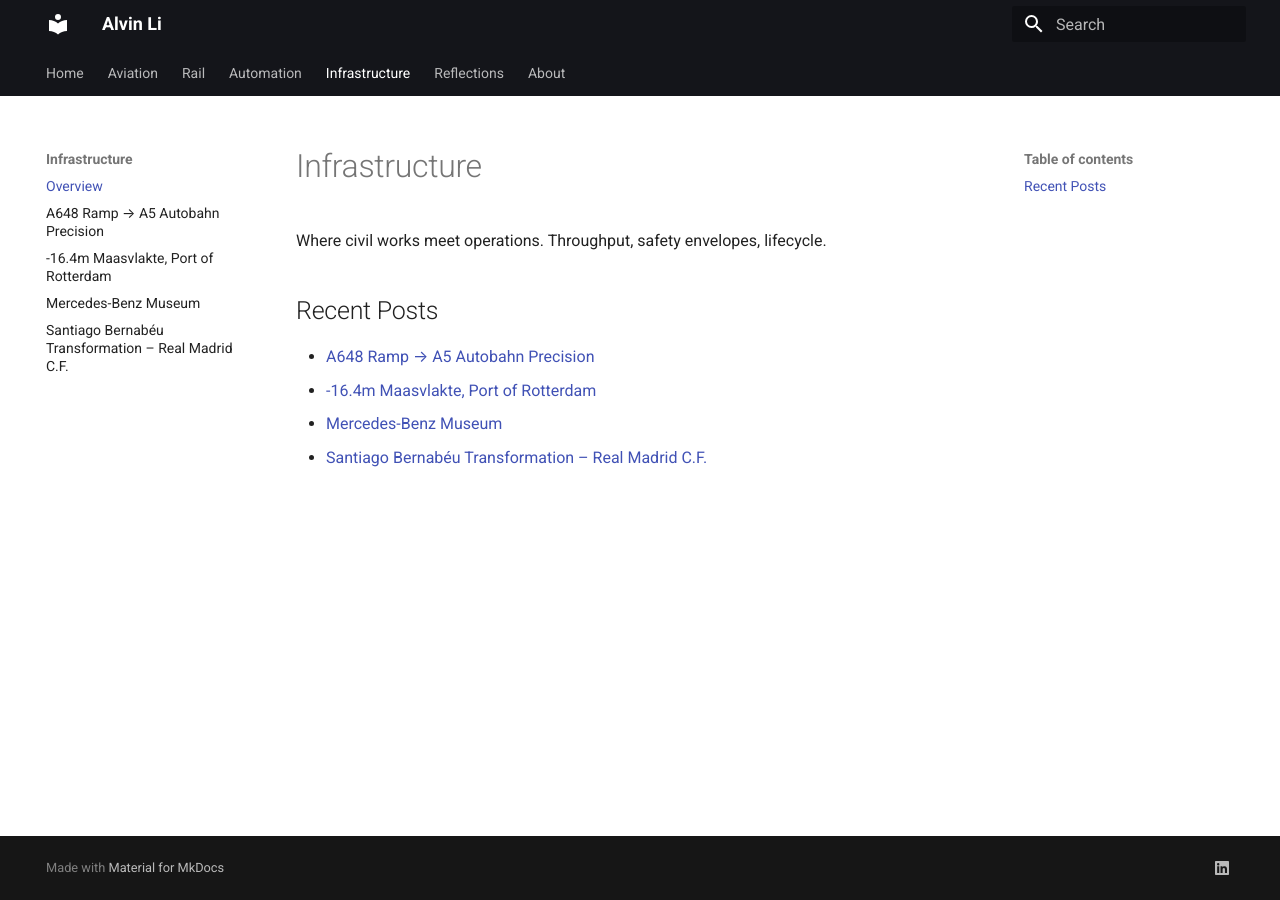
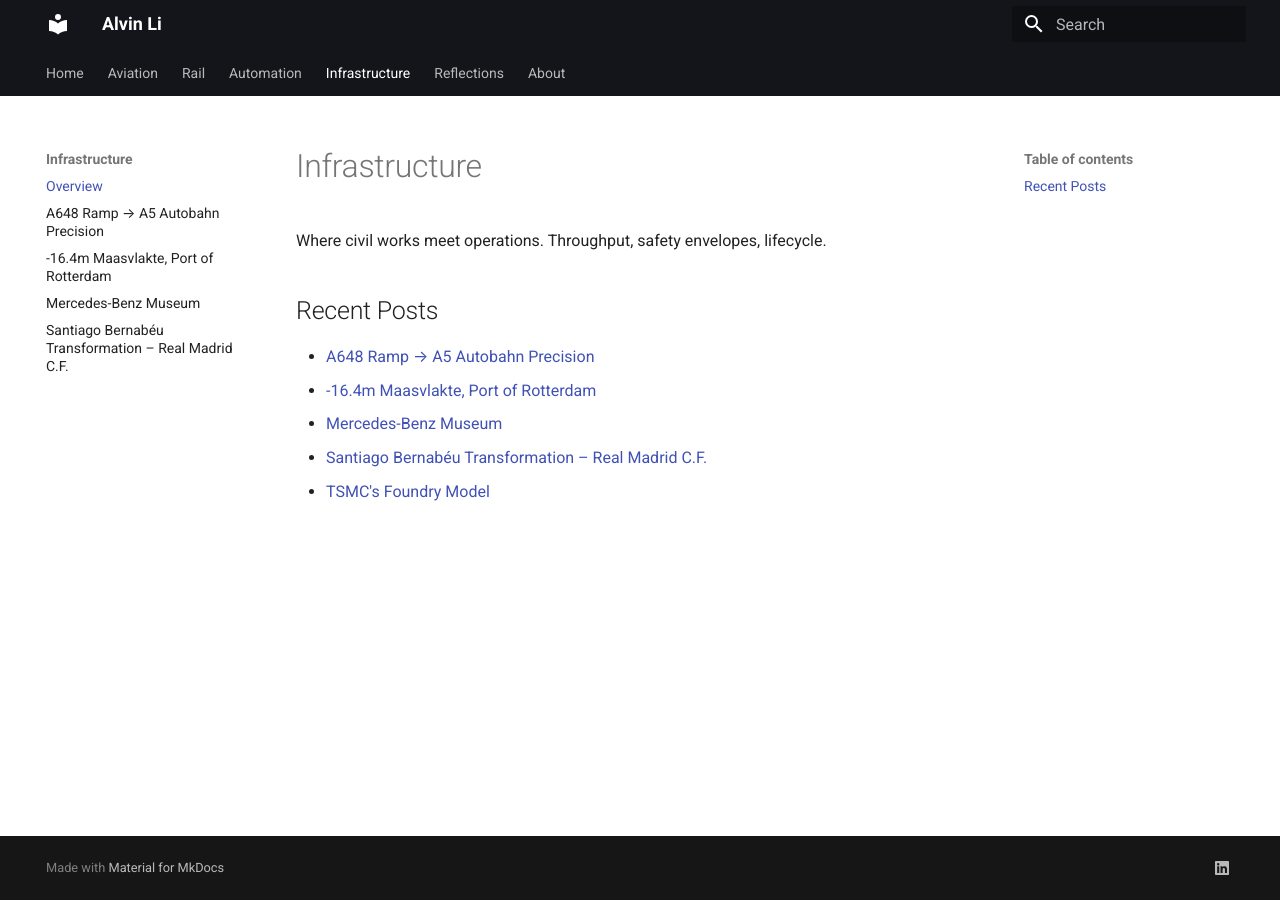
Before and after one commit to alvvvli/alvin-site, an MkDocs documentation site: the page built from docs/infrastructure/index.md, in a window 1280 px wide. Built offline with MkDocs 1.6.1 and Material for MkDocs 9.7.7, drawn with Linux system fonts in a browser that asks for light colours.

Commit message:
Update index.md

```diff
--- a/docs/infrastructure/index.md
+++ b/docs/infrastructure/index.md
@@ -7,3 +7,4 @@
 - [-16.4m Maasvlakte, Port of Rotterdam](por.md)
 - [Mercedes-Benz Museum](benz.md)
 - [Santiago Bernabéu Transformation – Real Madrid C.F.](realmadrid.md)
+- [TSMC's Foundry Model](tsmcfoundry.md)
```
